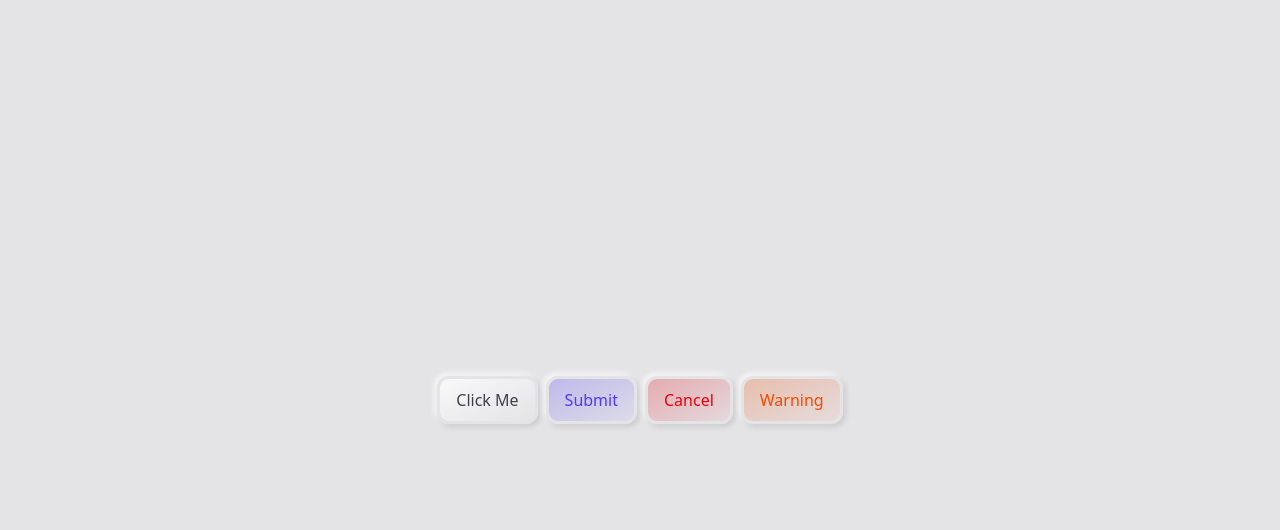
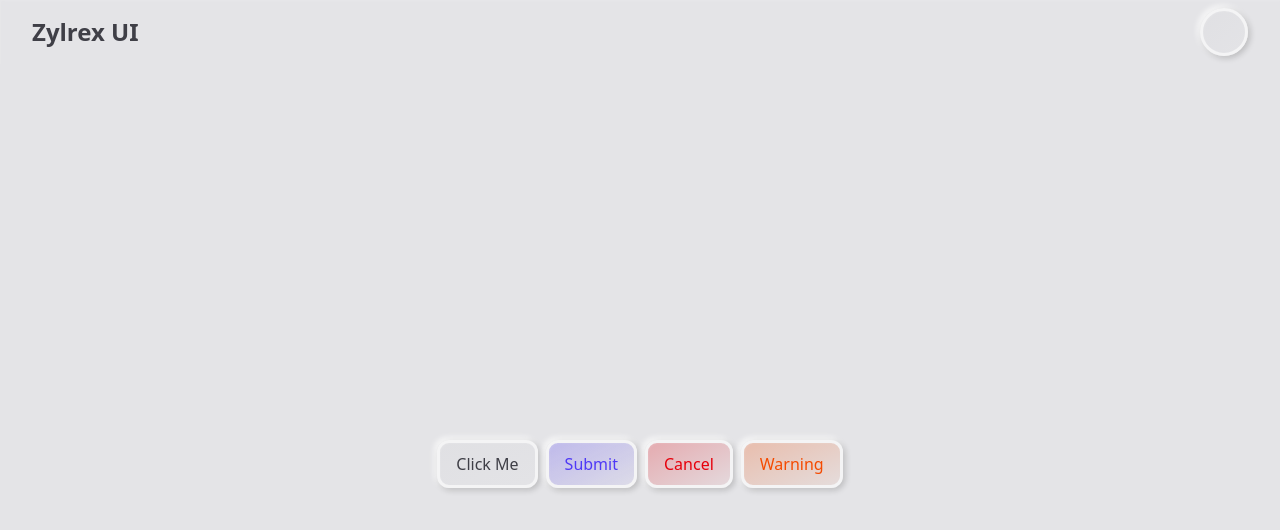
Before and after one commit to devsujalpatel/zylrex-ui, a Next.js app: page / in a window 1280 px wide. Shown: the top 530 px of the page. Built offline with nearby package versions, Linux system fonts and the light colour scheme.

Commit message:
Navbar created

```diff
--- a/src/app/globals.css
+++ b/src/app/globals.css
@@ -1,7 +1,7 @@
 @import "tailwindcss";
 @import "tw-animate-css";
 
-/* @custom-variant dark (&:is(.dark *)); */
+@custom-variant dark (&:is(.dark *));
 
 @theme {
   --color-background: var(--color-zinc-200);
@@ -9,11 +9,13 @@
   --color-primary: var(--color-indigo-600);
   --color-destructive: var(--color-red-600);
   --color-warning: var(--color-orange-600);
-  --color-shadow: rgba(0, 0, 0, 0.15);
+  --color-shadow: rgba(0, 0, 0, 0.2);
+  --color-edge: rgba(255, 255, 255, 0.1);
   --color-highlight: var(--color-white);
+  --color-border: var(--color-zinc-100);
   --shadow-raised: 2px 2px 6px var(--color-shadow),
     -2px -2px 6px var(--color-highlight), inset 0px 0px 0px var(--color-shadow),
-    inset 0px 0px 0px var(--color-highlight);
+    inset 0px 0px 0px var(--color-highlight), inset 1px 1px 2px var(--color-edge);
   --shadow-inset: 1px 1px 2px var(--color-shadow),
     -1px -1px 2px var(--color-highlight), inset 2px 2px 6px var(--color-shadow),
     inset -2px -2px 6px var(--color-highlight);
@@ -21,18 +23,19 @@
   --color-muted-foreground: var(--color-zinc-600);
 }
 
-@media (prefers-color-scheme: dark) {
-  :root {
-    --background: #0a0a0a;
-    --foreground: #ededed;
-  }
-}
 
 @layer theme {
   .dark {
     --color-background: var(--color-zinc-900);
     --color-foreground: var(--color-zinc-100);
+    --color-shadow: rgba(0, 0, 0, 0.75);
+    --color-highlight: rgba(255, 255, 255, 0.2);
+    --color-border: var(--color-zinc-950);
     --color-primary: var(--color-indigo-400);
+    --color-destructive: var(--color-red-400);
+    --color-warning: var(--color-orange-400);
+    --color-muted: var(--color-zinc-700);
+    --color-muted-foreground: var(--color-zinc-400);
   }
 }
 
--- a/src/app/layout.tsx
+++ b/src/app/layout.tsx
@@ -2,6 +2,7 @@ import type { Metadata } from "next";
 import { Geist, Geist_Mono } from "next/font/google";
 import "./globals.css";
 import { ThemeProvider } from "@/components/theme-provider";
+import { Navbar } from "@/components/navbar";
 
 const geistSans = Geist({
   variable: "--font-geist-sans",
@@ -28,7 +29,8 @@ export default function RootLayout({
       <body
         className={`${geistSans.variable} ${geistMono.variable} antialiased`}
       >
-        <ThemeProvider attribute="class" defaultTheme="light" >
+        <ThemeProvider attribute="class" enableSystem>
+          <Navbar />
           {children}
         </ThemeProvider>
       </body>
--- a/src/app/page.tsx
+++ b/src/app/page.tsx
@@ -1,19 +1,10 @@
-"use client";
-import Button from "@/components/Button";
-import { useTheme } from "next-themes";
+import Button from "@/components/button";
 
 const Home = () => {
-  const { theme, setTheme } = useTheme();
-  const handleCLick = () => {
-    setTheme(theme === "light" ? "dark" : "light");
-    console.log(theme);
-  };
   return (
     <main className="flex min-h-screen flex-col items-center justify-center p-24 space-y-6 bg-background text-foreground">
       <div className="space-x-2">
-        <Button variant={"default"} onClick={handleCLick} >
-          Click Me
-        </Button>
+        <Button variant={"default"}>Click Me</Button>
         <Button variant={"pramary"}>Submit</Button>
         <Button variant={"destructive"}>Cancel</Button>
         <Button variant={"warning"}>Warning</Button>
--- a/src/components/Button.tsx
+++ b/src/components/button.tsx
@@ -3,11 +3,11 @@ import { cva, type VariantProps } from "class-variance-authority";
 import { twMerge } from "tailwind-merge";
 
 const buttonVariants = cva(
-  "inline-flex justify-center items-center cursor-pointer hover:opacity-90 focus-visible:ring-foreground focus-visible:ring-2 focus-visible:ring-offset-2 focus-visible:outline-none border-3 border-background shadow-raised bg-linear-to-tl disabled:opacity-50 disabled:pointer-events-none font-medium active:shadow-inset transition-all duration-200 ease-in-out active:scale-97",
+  "inline-flex justify-center items-center cursor-pointer hover:opacity-90 focus-visible:ring-foreground focus-visible:ring-2 focus-visible:ring-offset-2 focus-visible:outline-none border-3 border-border shadow-raised bg-linear-to-tl disabled:opacity-50 disabled:pointer-events-none font-medium active:shadow-inset transition-all duration-200 ease-in-out active:scale-97",
   {
     variants: {
       variant: {
-        default: "from-background to-highlight/75",
+        default: "from-muted/5 to-muted/25",
         pramary: "text-primary from-primary/5 to-primary/25",
         destructive: "text-destructive from-destructive/5 to-destructive/25",
         warning: "text-warning from-warning/5 to-warning/25",
--- /dev/null
+++ b/src/components/navbar.tsx
@@ -0,0 +1,23 @@
+"use client";
+import { MoonIcon, SunIcon } from "lucide-react";
+import Button from "./button";
+import { useTheme } from "next-themes";
+
+export const Navbar = () => {
+  const { theme, setTheme } = useTheme();
+  const handleCLick = () => {
+    setTheme(theme === "light" ? "dark" : "light");
+  };
+  return (
+    <nav className="w-full h-16 px-8 flex justify-between items-center bg-background shadow-raised">
+      <h1 className="text-2xl font-bold">Zylrex UI</h1>
+      <Button onClick={handleCLick} size="icon" shape={"circle"}>
+        {theme === "light" ? (
+          <SunIcon className="h-[1.2rem] w-[1.2rem] scale-100 rotate-0 transition-all dark:scale-0 dark:-rotate-90 text-black" />
+        ) : (
+          <MoonIcon className="h-[1.2rem] w-[1.2rem] scale-0 rotate-90 transition-all dark:scale-100 dark:rotate-0 text-primary" />
+        )}
+      </Button>
+    </nav>
+  );
+};
```
